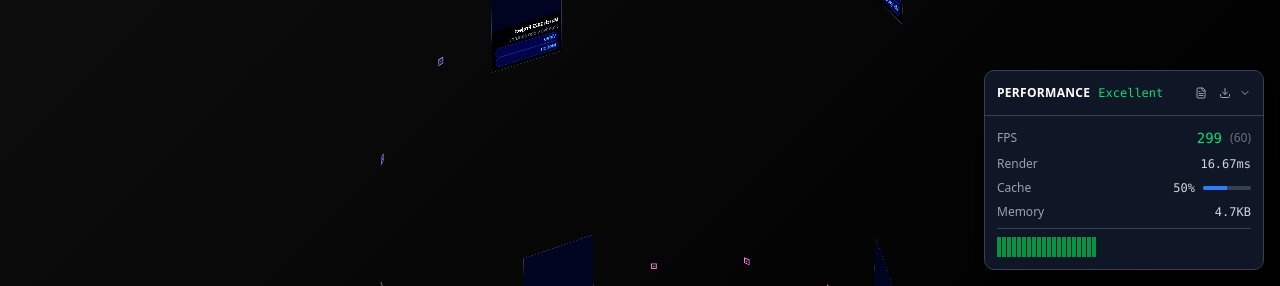
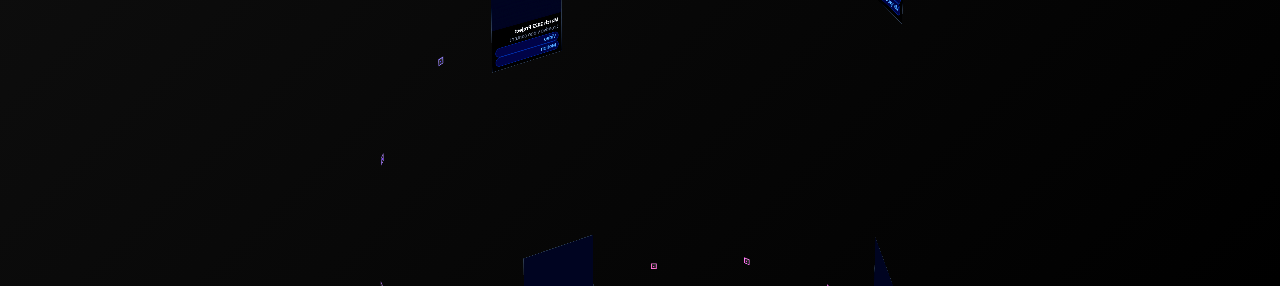
Before and after one commit to MadisonSNYC/Spinny, a React (Vite) app: page / in a window 1280 px wide. Shown: the part 514-800 px from the top of the page. Built offline with nearby package versions, Linux system fonts and the light colour scheme; grey boxes are pictures that could not be loaded.

Commit message:
Remove PerformanceMonitor for production-ready app

```diff
--- a/src/App.jsx
+++ b/src/App.jsx
@@ -2,7 +2,6 @@ import React, { useState } from 'react';
 import { EnhancedHelixProjectsShowcase } from './components/EnhancedHelixProjectsShowcase.jsx';
 import { HelixProvider } from './contexts/HelixContext.jsx';
 import { useEffectsCompat } from './hooks/useMigrationBridge.js';
-import { PerformanceMonitor } from './components/PerformanceMonitor.jsx';
 import './App.css';
 
 function AppContent() {
@@ -26,8 +25,7 @@ function AppContent() {
         setRepeatTurns={setRepeatTurns}
       />
 
-      <PerformanceMonitor showVisual={true} />
-      {/* Test components removed for production */}
+      {/* All debug components removed for production */}
     </div>
   );
 }
```
